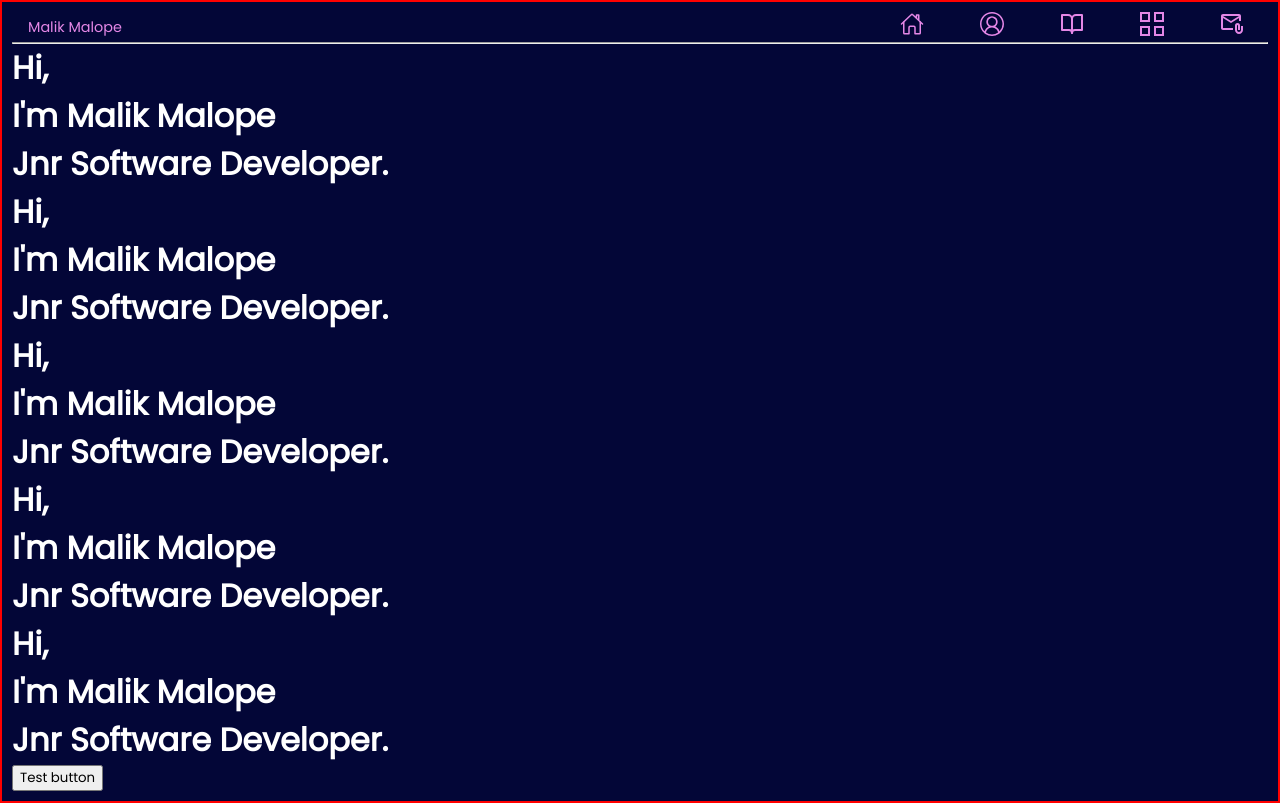
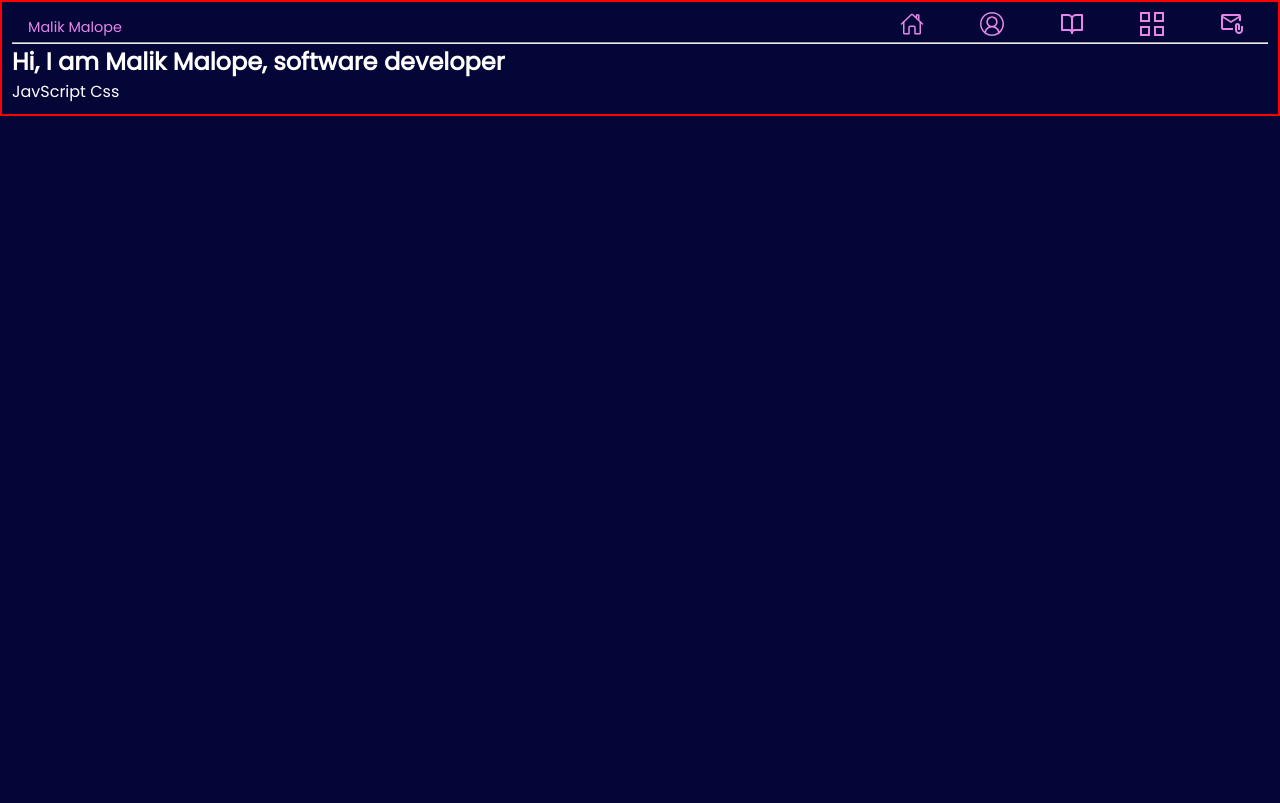
Before and after one commit to libSpace/my-react-portfolio-one, a React (Create React App) app: page / in a window 1280 px wide. Built offline with nearby package versions, Linux system fonts and the light colour scheme.

Commit message:
Home Edit

```diff
--- a/package.json
+++ b/package.json
@@ -11,6 +11,7 @@
     "react-dom": "^18.2.0",
     "react-icons": "^5.0.1",
     "react-scripts": "5.0.1",
+    "typed.js": "^2.0.12",
     "web-vitals": "^2.1.4"
   },
   "scripts": {
--- /dev/null
+++ b/src/App.css
@@ -0,0 +1,11 @@
+.container{
+    max-width: 1300px;
+    position: relative;
+
+}
+
+@media (max-width: 1300px){
+    .cotainer{
+        padding: 0 1.5rem;
+    }
+}
--- a/src/App.js
+++ b/src/App.js
@@ -1,14 +1,17 @@
-// src/App.js
+
 import React from "react";
 import NavBar from "./component/NavBar";
 import NavBottom from "./component/NavBottom";
 import Home from "./component/Home";
+import "./App.css"
 
 function App() {
   return (
     <div className="App">
       <NavBar />
-      <Home />
+      <div className="container">
+        <Home />
+      </div>
       <NavBottom/>
     </div>
   );
--- a/src/component/Home.js
+++ b/src/component/Home.js
@@ -2,74 +2,15 @@ import React from "react";
 
 function Home(){
     return (
-        <div className="home-content">
-            <div className="home-intro">
-            <h1 className="home-header">
-                Hi,
-                </h1>
-
-                <h1 className="home-header">
-                I'm Malik Malope
-                </h1>
-
-                <h1 className="home-header">
-                <span>Jnr Software Developer. </span>
-            </h1>
-            {/* ##################################################### */}
-            <h1 className="home-header">
-                Hi,
-                </h1>
-
-                <h1 className="home-header">
-                I'm Malik Malope
-                </h1>
-
-                <h1 className="home-header">
-                <span>Jnr Software Developer. </span>
-            </h1>
-            {/* ##################################################### */}
-            <h1 className="home-header">
-                Hi,
-                </h1>
-
-                <h1 className="home-header">
-                I'm Malik Malope
-                </h1>
-
-                <h1 className="home-header">
-                <span>Jnr Software Developer. </span>
-            </h1>
-            {/* ##################################################### */}
-            <h1 className="home-header">
-                Hi,
-                </h1>
-
-                <h1 className="home-header">
-                I'm Malik Malope
-                </h1>
-
-                <h1 className="home-header">
-                <span>Jnr Software Developer. </span>
-            </h1>
-            {/* ##################################################### */}
-            <h1 className="home-header">
-                Hi,
-                </h1>
-
-                <h1 className="home-header">
-                I'm Malik Malope
-                </h1>
-
-                <h1 className="home-header">
-                <span>Jnr Software Developer. </span>
-            </h1>
-            <button>Test button</button>
+        <section className="home-container">
+            <div className="home-content" >
+                <h2>Hi, I am Malik Malope, software developer</h2>
+                <p>JavScript Css</p>
             </div>
 
-            <div className="tech-stack">
+            <div className="skill-show"></div>
 
-            </div>
-        </div>
+        </section>
     );
 }
 
```
Also changed, not shown: 1 other file (tests, documents, lock files or other folders).
